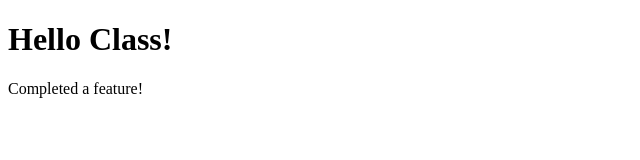
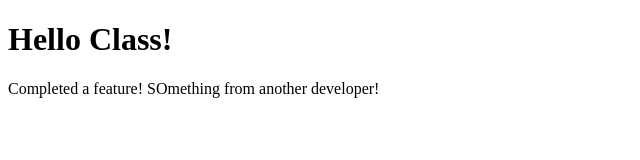
Before and after one commit to kalikd/ead_spring25_e, a plain HTML site: page index.html in a window 1280 px wide. Shown: the whole page, without its empty margins (0-640 px from the left). Drawn offline with Linux system fonts and the light colour scheme.

Commit message:
Update index.html

```diff
--- a/index.html
+++ b/index.html
@@ -8,5 +8,6 @@
 <body>
     <h1>Hello Class!</h1>
     <span>Completed a feature!</span>
+    <span>SOmething from another developer!</span>
 </body>
 </html>
```
